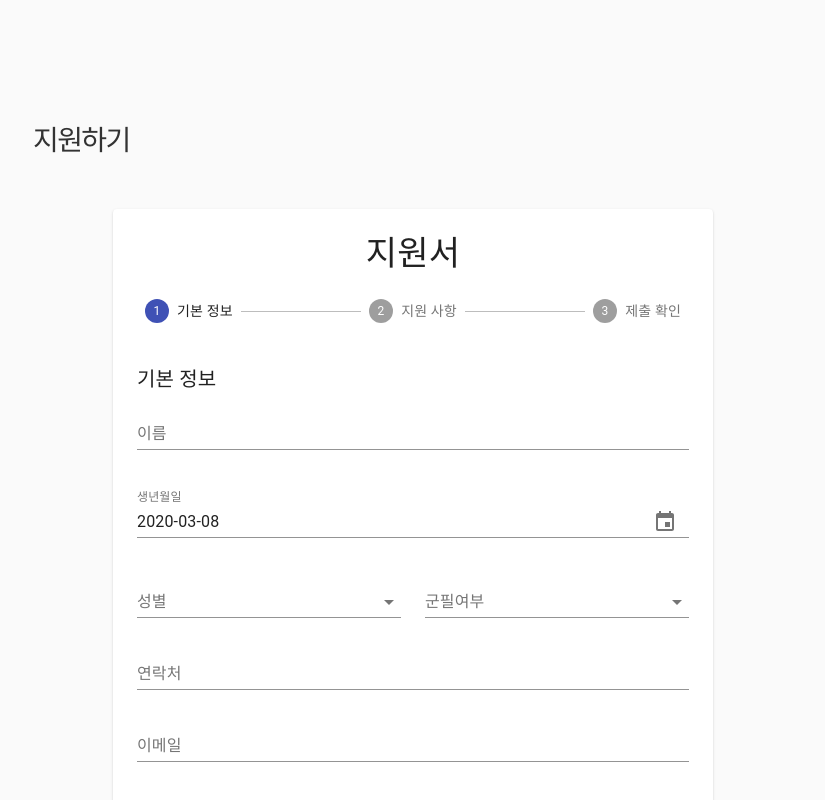
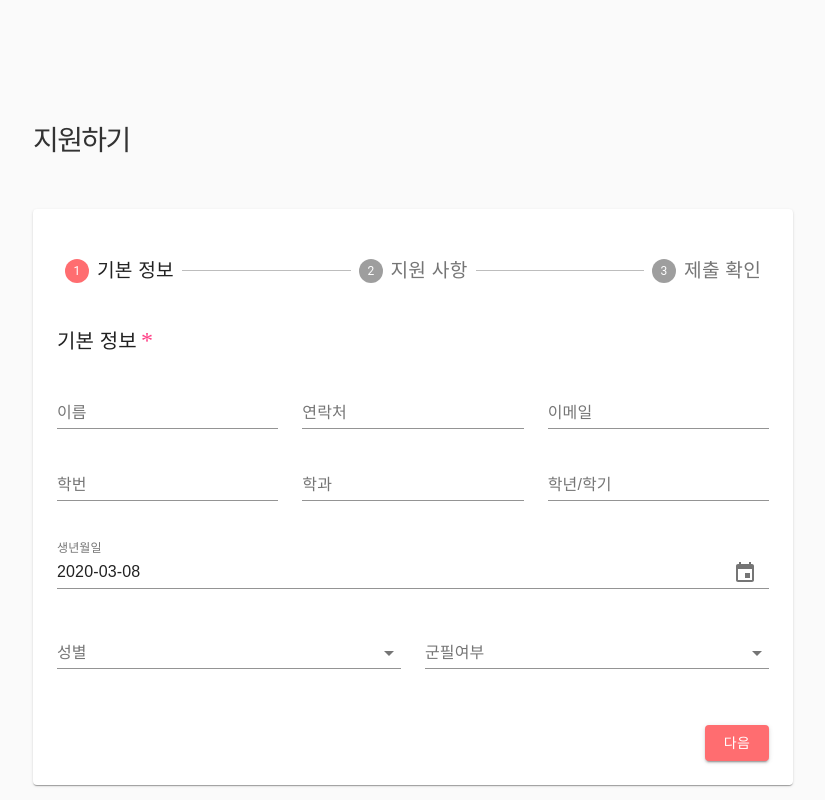
Before and after one commit to dev-oyr/renewal-ourpage, a React (Create React App) app: page /apply in a window 1280 px wide. Shown: the top 800 px of the page, without its empty margins (227-1052 px from the left). Built offline with nearby package versions, Linux system fonts and the light colour scheme; no server answers; a web font is replaced by a local one.

Commit message:
ApplyPage 색 변경 및 리퍼블링

```diff
--- a/src/components/ApplyForm.js
+++ b/src/components/ApplyForm.js
@@ -21,12 +21,13 @@
         marginLeft: theme.spacing(2),
         marginRight: theme.spacing(2),
         [theme.breakpoints.up(600 + theme.spacing(2) * 2)]: {
-            width: 600,
+            width: '100%',
             marginLeft: 'auto',
             marginRight: 'auto',
         },
     },
     paper: {
+        fontFamily: 'Noto Sans KR !important',
         marginTop: theme.spacing(3),
         marginBottom: theme.spacing(3),
         padding: theme.spacing(2),
@@ -39,13 +40,24 @@
     stepper: {
         padding: theme.spacing(3, 0, 5),
     },
+
     buttons: {
         display: 'flex',
         justifyContent: 'flex-end',
+        marginTop: '32px',
     },
-    button: {
+    button1: {
         marginTop: theme.spacing(3),
         marginLeft: theme.spacing(1),
+    },
+    button2: {
+        marginTop: theme.spacing(3),
+        marginLeft: theme.spacing(1),
+        backgroundColor: '#ff6d70',
+        color: 'white',
+        '&:hover': {
+            backgroundColor: '#ed4e51',
+        },
     },
 }));
 
@@ -123,10 +135,8 @@
         <React.Fragment>
             <CssBaseline />
             <main className={classes.layout}>
+                <div className="kr">
                     <Paper className={classes.paper}>
-                    <Typography component="h1" variant="h4" align="center">
-                        지원서
-                    </Typography>
                         <Stepper activeStep={activeStep} className={classes.stepper}>
                             {steps.map(label => (
                                 <Step key={label}>
@@ -146,11 +156,11 @@
                                     {getStepContent(activeStep)}
                                     <div className={classes.buttons}>
                                         {activeStep !== 0 && (
-                                        <Button onClick={handleBack} className={classes.button}>
+                                            <Button onClick={handleBack} className={classes.button1}>
                                                 뒤로가기
                                             </Button>
                                         )}
-                                    <Button variant="contained" color="primary" onClick={handleNext} className={classes.button}>
+                                        <Button variant="contained" onClick={handleNext} className={classes.button2}>
                                             {activeStep === steps.length - 1 ? '제출하기' : '다음'}
                                         </Button>
                                     </div>
@@ -158,6 +168,7 @@
                             )}
                         </React.Fragment>
                     </Paper>
+                </div>
             </main>
         </React.Fragment>
     );
--- a/src/components/Step1.js
+++ b/src/components/Step1.js
@@ -8,14 +8,37 @@
 import InputLabel from '@material-ui/core/InputLabel';
 import MenuItem from '@material-ui/core/MenuItem';
 import FormControl from '@material-ui/core/FormControl';
-import { makeStyles } from '@material-ui/core/styles';
+import { makeStyles, withStyles } from '@material-ui/core/styles';
 import { useApplyState, useApplyDispatch } from '../context/applyContext';
+import '../styles/apply.scss';
 
 const useStyles = makeStyles(theme => ({
     formControl: {
         width: '100%',
     },
 }));
+
+const CssTextField = withStyles({
+    root: {
+        '& label.Mui-focused': {
+            color: '#666666',
+        },
+        '& .MuiInput-underline:after': {
+            borderBottomColor: '#666666',
+        },
+    },
+})(TextField);
+
+const CssForm = withStyles({
+    root: {
+        '& .MuiInput-underline:after': {
+            borderBottom: '2px solid #666666',
+        },
+        '& .MuiFormLabel-root.Mui-focused': {
+            color: '#666666',
+        },
+    },
+})(FormControl);
 
 function Step1({ errors }) {
     const classes = useStyles();
@@ -45,7 +68,6 @@
             value,
         });
     }, []);
-
     /***************************************************/
 
     /******************* Date value *********************/
@@ -63,12 +85,18 @@
 
     return (
         <React.Fragment>
-            <Typography variant="h6" gutterBottom>
-                기본 정보
-            </Typography>
+            <div className="headerText">
+                <span>
+                    <Typography variant="h6" gutterBottom display="inline">
+                        기본 정보
+                    </Typography>
+                </span>
+                <span id="nec"> *</span>
+            </div>
+
             <Grid container spacing={3}>
-                <Grid item xs={12}>
-                    <TextField
+                <Grid item xs={12} sm={4}>
+                    <CssTextField
                         error={errors.name}
                         onChange={textFieldChange}
                         value={name}
@@ -79,6 +107,68 @@
                         placeholder="ex)홍길동"
                     />
                 </Grid>
+                <Grid item xs={12} sm={4}>
+                    <CssTextField
+                        error={errors.phonenumber}
+                        onChange={textFieldChange}
+                        value={phonenumber}
+                        id="phonenumber"
+                        name="phonenumber"
+                        label="연락처"
+                        fullWidth
+                        placeholder="ex)01012345678"
+                    />
+                </Grid>
+                <Grid item xs={12} sm={4}>
+                    <CssTextField
+                        error={errors.email}
+                        onChange={textFieldChange}
+                        value={email}
+                        id="email"
+                        name="email"
+                        label="이메일"
+                        fullWidth
+                        placeholder="ex)sju@sju.ac.kr"
+                    />
+                </Grid>
+
+                <Grid item xs={12} sm={4}>
+                    <CssTextField
+                        error={errors.studentnumber}
+                        onChange={textFieldChange}
+                        value={studentnumber}
+                        id="studentnumber"
+                        name="studentnumber"
+                        label="학번"
+                        fullWidth
+                        placeholder="ex)20123456"
+                    />
+                </Grid>
+                <Grid item xs={12} sm={4}>
+                    <CssTextField
+                        error={errors.department}
+                        onChange={textFieldChange}
+                        value={department}
+                        id="department"
+                        name="department"
+                        label="학과"
+                        fullWidth
+                        placeholder="ex)컴퓨터공학과"
+                    />
+                </Grid>
+                <Grid item xs={12} sm={4}>
+                    <CssTextField
+                        error={errors.grade}
+                        onChange={textFieldChange}
+                        value={grade}
+                        id="grade"
+                        name="grade"
+                        label="학년/학기"
+                        fullWidth
+                        placeholder="ex)3학년 1학기"
+                    />
+                </Grid>
+
                 <MuiPickersUtilsProvider utils={DateFnsUtils}>
                     <Grid item xs={12}>
                         <KeyboardDatePicker
@@ -99,84 +189,25 @@
                         />
                     </Grid>
                 </MuiPickersUtilsProvider>
+
                 <Grid item xs={12} sm={6}>
-                    <FormControl error={errors.gender} className={classes.formControl}>
+                    <CssForm error={errors.gender} className={classes.formControl}>
                         <InputLabel id="demo-controlled-open-select-label">성별</InputLabel>
                         <Select id="demo-controlled-open-select" name="gender" value={gender} onChange={handleChange}>
                             <MenuItem value={'남자'}>남자</MenuItem>
                             <MenuItem value={'여자'}>여자</MenuItem>
                             <MenuItem value={'알리고 싶지 않음'}>알리고 싶지 않음</MenuItem>
                         </Select>
-                    </FormControl>
+                    </CssForm>
                 </Grid>
                 <Grid item xs={12} sm={6}>
-                    <FormControl error={errors.duty} className={classes.formControl}>
+                    <CssForm error={errors.duty} className={classes.formControl}>
                         <InputLabel id="demo-controlled-open-select-label">군필여부</InputLabel>
                         <Select id="demo-controlled-open-select" name="duty" value={duty} onChange={handleChange}>
                             <MenuItem value={'미필'}>미필</MenuItem>
                             <MenuItem value={'군필 또는 해당사항 없음'}>군필 또는 해당사항 없음</MenuItem>
                         </Select>
-                    </FormControl>
-                </Grid>
-                <Grid item xs={12}>
-                    <TextField
-                        error={errors.phonenumber}
-                        onChange={textFieldChange}
-                        value={phonenumber}
-                        id="phonenumber"
-                        name="phonenumber"
-                        label="연락처"
-                        fullWidth
-                        placeholder="ex)01012345678"
-                    />
-                </Grid>
-                <Grid item xs={12}>
-                    <TextField
-                        error={errors.email}
-                        onChange={textFieldChange}
-                        value={email}
-                        id="email"
-                        name="email"
-                        label="이메일"
-                        fullWidth
-                        placeholder="ex)sju@sju.ac.kr"
-                    />
-                </Grid>
-                <Grid item xs={12} sm={4}>
-                    <TextField
-                        error={errors.studentnumber}
-                        onChange={textFieldChange}
-                        value={studentnumber}
-                        id="studentnumber"
-                        name="studentnumber"
-                        label="학번"
-                        fullWidth
-                        placeholder="ex)20123456"
-                    />
-                </Grid>
-                <Grid item xs={12} sm={4}>
-                    <TextField
-                        error={errors.department}
-                        onChange={textFieldChange}
-                        value={department}
-                        id="department"
-                        name="department"
-                        label="학과"
-                        fullWidth
-                        placeholder="ex)컴퓨터공학과"
-                    />
-                </Grid>
-                <Grid item xs={12} sm={4}>
-                    <TextField
-                        error={errors.grade}
-                        onChange={textFieldChange}
-                        value={grade}
-                        id="grade"
-                        name="grade"
-                        label="학년/학기"
-                        fullWidth
-                        placeholder="ex)3학년 1학기"
-                    />
+                    </CssForm>
                 </Grid>
             </Grid>
         </React.Fragment>
--- a/src/components/Step2.js
+++ b/src/components/Step2.js
@@ -4,8 +4,6 @@
 import TextField from '@material-ui/core/TextField';
 import Autocomplete from '@material-ui/lab/Autocomplete';
 import { makeStyles, withStyles } from '@material-ui/core/styles';
-import Paper from '@material-ui/core/Paper';
-import '../styles/apply_form.scss';
 import { techskills } from '../datas/technicalSkills.json';
 import { useApplyState, useApplyDispatch } from '../context/applyContext';
 
@@ -15,6 +13,14 @@
             'min-height': '100px',
             display: 'block',
         },
+        '& label.Mui-focused': {
+            color: '#666666',
+        },
+        '& .MuiOutlinedInput-root': {
+            '&.Mui-focused fieldset': {
+                borderColor: '#666666',
+            },
+        },
     },
 })(TextField);
 const CssTextField2 = withStyles({
@@ -22,6 +28,26 @@
         '& .MuiInputBase-root': {
             'min-height': '200px',
             display: 'block',
+        },
+        '& label.Mui-focused': {
+            color: '#666666',
+        },
+        '& .MuiOutlinedInput-root': {
+            '&.Mui-focused fieldset': {
+                borderColor: '#666666',
+            },
+        },
+    },
+})(TextField);
+const CssTextField1 = withStyles({
+    root: {
+        '& label.Mui-focused': {
+            color: '#666666',
+        },
+        '& .MuiOutlinedInput-root': {
+            '&.Mui-focused fieldset': {
+                borderColor: '#666666',
+            },
         },
     },
 })(TextField);
@@ -40,7 +66,6 @@
 }));
 
 function Step2({ errors }) {
-    const classes = useStyles();
     /**************** TextField value ***************/
     const state = useApplyState();
     const dispatch = useApplyDispatch();
@@ -77,10 +102,14 @@
 
     return (
         <React.Fragment>
-            <Paper className={classes.paper} variant="outlined">
-                <Typography variant="h6" gutterBottom>
+            <div className="headerText2">
+                <span>
+                    <Typography variant="h6" gutterBottom display="inline">
                         자기소개
                     </Typography>
+                </span>
+                <span id="nec"> *</span>
+            </div>
             <Grid container spacing={6}>
                 <Grid item xs={12}>
                     <CssTextField
@@ -90,7 +119,7 @@
                         className="form"
                         id="form0"
                         name="form0"
-                            label="지원 동기를 적어주세요."
+                        label="지원 동기"
                         multiline
                         variant="outlined"
                         fullWidth
@@ -126,14 +155,16 @@
                     />
                 </Grid>
             </Grid>
-            </Paper>
-            <Paper className={classes.paper} variant="outlined">
-                <Typography variant="h6" gutterBottom>
-                    프로젝트 경험을 적어주세요. 없으셔도 괜찮습니다!
+
+            <div className="headerText3">
+                <Typography className="optional" variant="h6" gutterBottom>
+                    프로젝트 경험
                 </Typography>
+            </div>
+
             <Grid container spacing={6}>
                 <Grid item xs={12}>
-                        <TextField
+                    <CssTextField1
                         onChange={textFieldChange}
                         value={project_name}
                         id="project_name"
@@ -146,7 +177,7 @@
                     />
                 </Grid>
                 <Grid item xs={12}>
-                        <TextField
+                    <CssTextField1
                         onChange={textFieldChange}
                         value={project_summary}
                         id="project_summary"
@@ -155,7 +186,7 @@
                         multiline
                         variant="outlined"
                         fullWidth
-                            placeholder="ex)"
+                        placeholder="미대생들을 위한 작품 거래 플랫폼"
                     />
                 </Grid>
 
@@ -169,7 +200,7 @@
                         multiline
                         variant="outlined"
                         fullWidth
-                            placeholder="ex)"
+                        placeholder="상세 업무 및 성과"
                     />
                 </Grid>
                 <Grid item xs={12}>
@@ -184,7 +215,7 @@
                         filterSelectedOptions
                         freeSolo
                         renderInput={params => (
-                                <TextField
+                            <CssTextField1
                                 name="tech"
                                 {...params}
                                 fullWidth
@@ -196,33 +227,32 @@
                     />
                 </Grid>
                 <Grid item xs={12}>
-                        <TextField
+                    <CssTextField1
                         onChange={textFieldChange}
                         value={github}
                         id="github"
                         name="github"
-                            label="github 같은 저장소가 있다면 알려주세요."
+                        label="저장소 링크가 있다면 적어주세요"
                         multiline
                         variant="outlined"
                         fullWidth
-                            placeholder="ex)"
+                        placeholder="https://github.com/project"
                     />
                 </Grid>
                 <Grid item xs={12}>
-                        <TextField
+                    <CssTextField1
                         onChange={textFieldChange}
                         value={subdata}
                         id="subdata"
                         name="subdata"
-                            label="추가로 보여주고 싶으신 자료를 구글드라이브 링크로 올려주세요."
+                        label="포토폴리오 링크를 올려주세요."
                         multiline
                         variant="outlined"
                         fullWidth
-                            placeholder="ex)"
+                        placeholder="https://drive.google.com/file"
                     />
                 </Grid>
             </Grid>
-            </Paper>
         </React.Fragment>
     );
 }
--- a/src/components/Wrapper.js
+++ b/src/components/Wrapper.js
@@ -3,6 +3,7 @@
 function Wrapper({ children }) {
     const style = {
         marginTop: '120px',
+        minHeight: '70vh',
     };
 
     return <div style={style}>{children}</div>;
--- a/src/styles/apply.scss
+++ b/src/styles/apply.scss
@@ -0,0 +1,80 @@
+$pointColor: #ff6d70;
+.MuiTypography-h4,
+.MuiTypography-body2,
+.MuiTypography-h6,
+.MuiInputBase-root,
+.MuiButton-root,
+.MuiFormLabel-root {
+    font-family: 'Noto Sans KR', sans-serif !important;
+}
+.MuiChip-root {
+    font-family: 'Montserrat', sans-serif !important;
+}
+
+.MuiTypography-body2 {
+    font-size: 1.2rem !important;
+}
+
+.headerText {
+    margin-bottom: 24px;
+}
+.headerText2 {
+    margin-bottom: 48px;
+}
+.headerText3 {
+    margin-top: 60px;
+    margin-bottom: 48px;
+}
+#nec {
+    font-size: 24px;
+    font-weight: 500;
+    font-stretch: normal;
+    font-style: normal;
+    line-height: 1.31;
+    letter-spacing: -1.8px;
+    text-align: left;
+    color: #ff3e85;
+}
+
+.MuiGrid-spacing-xs-6 > .MuiGrid-item {
+    padding: 12px 24px !important;
+}
+.MuiStepIcon-root.MuiStepIcon-active,
+.MuiStepIcon-root.MuiStepIcon-completed {
+    color: $pointColor !important;
+}
+
+.optional::after {
+    font-family: 'Noto Sans KR', sans-serif;
+    font-size: 14px;
+    line-height: 1.5;
+    content: ' (optional)';
+    letter-spacing: -0.01875rem;
+    color: #b2c0cc;
+    padding-left: 8px;
+}
+
+.step3_Header {
+    font-family: 'Noto Sans KR', sans-serif;
+    font-size: 26px;
+    font-weight: 500;
+    font-stretch: normal;
+    font-style: normal;
+    line-height: 1.46;
+    letter-spacing: -1.4px;
+    text-align: center;
+    color: #333333;
+
+    margin-bottom: 10px;
+}
+.step3_desc {
+    font-family: 'Noto Sans KR', sans-serif;
+    font-size: 20px;
+    font-weight: normal;
+    font-stretch: normal;
+    font-style: normal;
+    line-height: 1.64;
+    letter-spacing: -1.1px;
+    text-align: center;
+    color: #333333;
+}
```
Also changed, not shown: src/App.js (+5 -4 lines), src/components/Step3.js (+6 -4 lines), src/method/mobileCheck.js (added, +7 -0 lines), src/styles/apply_form.scss (deleted). Lines whose indentation alone changed are shown as unchanged.
